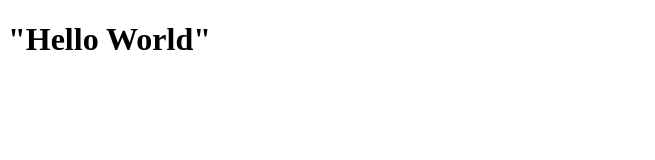
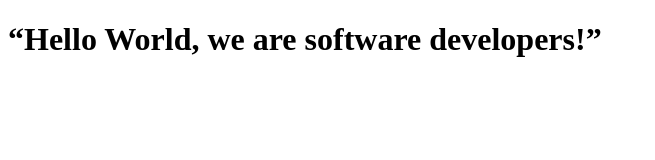
Before and after one commit to jahswillnf/microverse-index, a plain HTML site: page index.html in a window 1280 px wide. Shown: the whole page, without its empty margins (0-655 px from the left). Drawn offline with Linux system fonts and the light colour scheme.

Commit message:
add text on h1

```diff
--- a/index.html
+++ b/index.html
@@ -9,7 +9,7 @@
   <body>
     <script src="https://cdn.freecodecamp.org/testable-projects-fcc/v1/bundle.js"></script>
 
-    <h1>"Hello World"</h1>
+    <h1>“Hello World, we are software developers!”</h1>
 
     <!--
 
```
